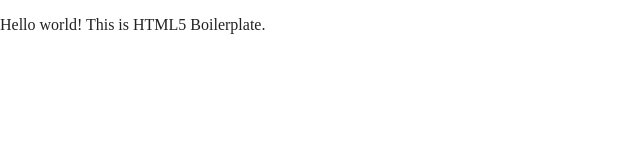
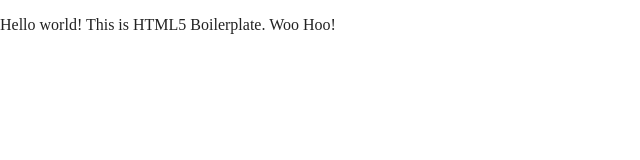
Before and after one commit to davelozano/kirtlandym-learn-code, a website built with Parcel: page index.html in a window 1280 px wide. Shown: the full height of the page, 0-640 px from the left. Built offline with nearby package versions, Linux system fonts and the light colour scheme.

Commit message:
Update index.html

```diff
--- a/index.html
+++ b/index.html
@@ -25,7 +25,7 @@
 <body>
 
   <!-- Add your site or application content here -->
-  <p>Hello world! This is HTML5 Boilerplate.</p>
+  <p>Hello world! This is HTML5 Boilerplate. Woo Hoo!</p>
   <script src="js/vendor/modernizr-3.11.2.min.js"></script>
   <script src="js/plugins.js"></script>
   <script src="js/main.js"></script>
```
